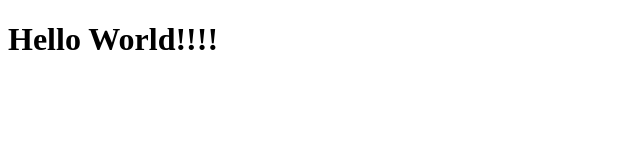
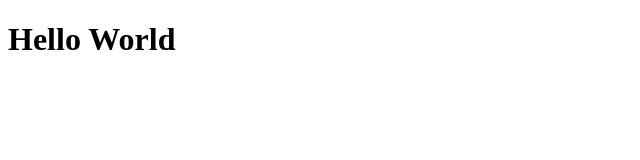
Before and after one commit to naburakty/First-Github-Project, a plain HTML site: page index.html in a window 1280 px wide. Shown: the full height of the page, 0-640 px from the left. Drawn offline with Linux system fonts and the light colour scheme.

Commit message:
removed explanation marks

```diff
--- a/index.html
+++ b/index.html
@@ -7,6 +7,6 @@
     <title>First Github Project</title>
 </head>
 <body>
-    <h1>Hello World!!!!</h1>
+    <h1>Hello World</h1>
 </body>
 </html>
```
